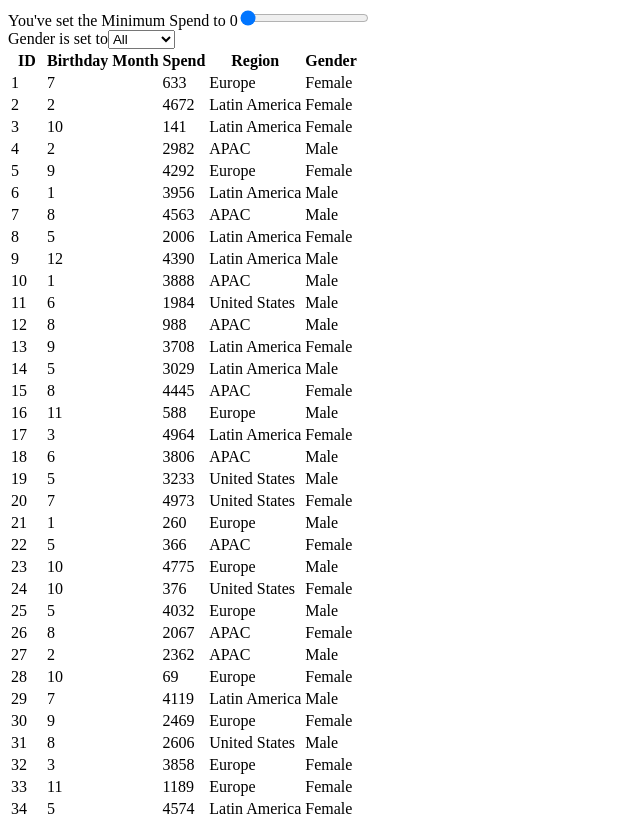
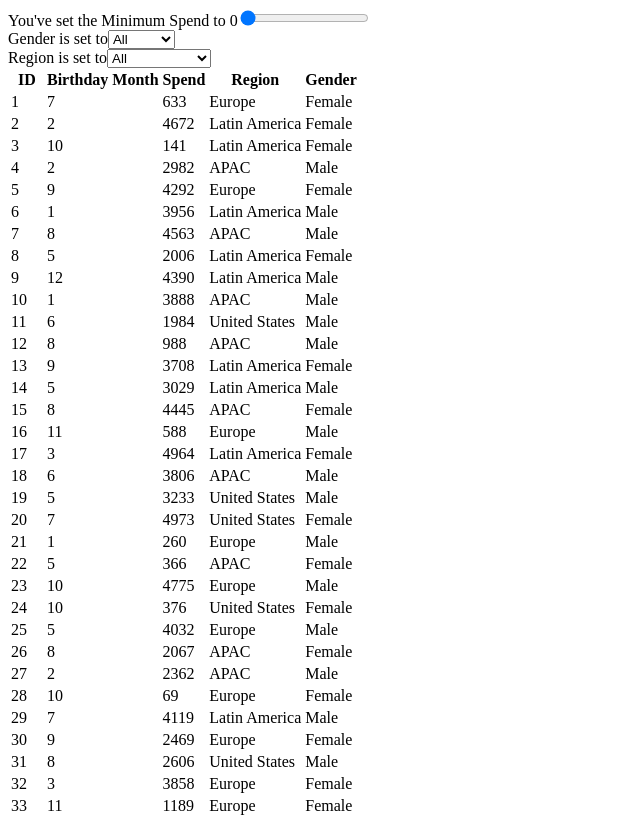
Before and after one commit to llleeeaaannn/utrack, a React (Create React App) app: page / in a window 1280 px wide. Shown: the top 817 px of the page, without its empty margins (0-640 px from the left). Built offline with nearby package versions, Linux system fonts and the light colour scheme.

Commit message:
Added region dropdown comp, test successfully

```diff
--- a/src/App.js
+++ b/src/App.js
@@ -31,6 +31,7 @@ function App() {
 
       <SpendSlider minSpend={minSpend} setMinSpend={setMinSpend} />
       <GenderDropdown gender={gender} setGender={setGender} />
+      <RegionDropdown region={region} setRegion={setRegion} />
 
       <UserTable users={filteredUsers} />
     </div>
```
